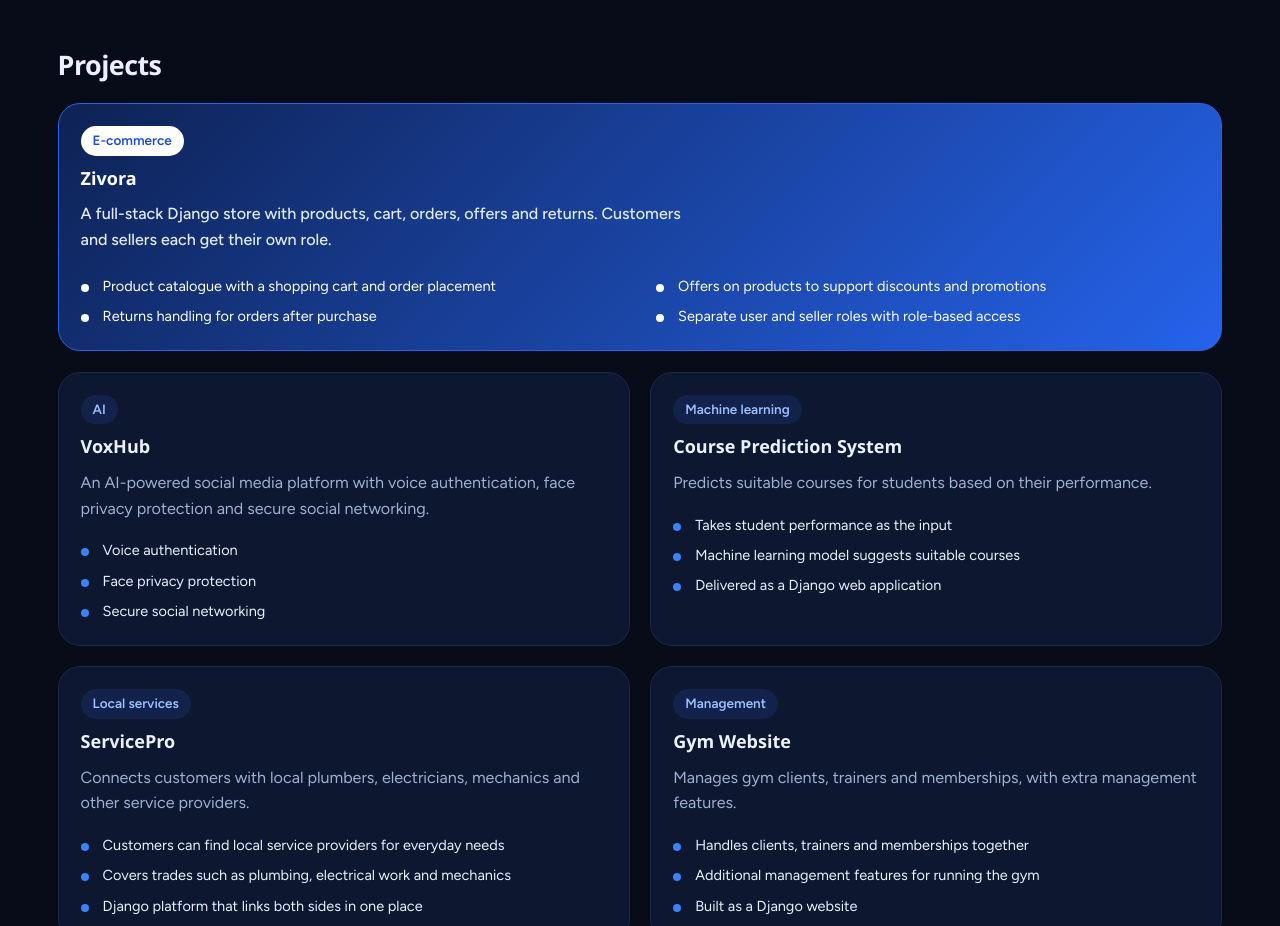
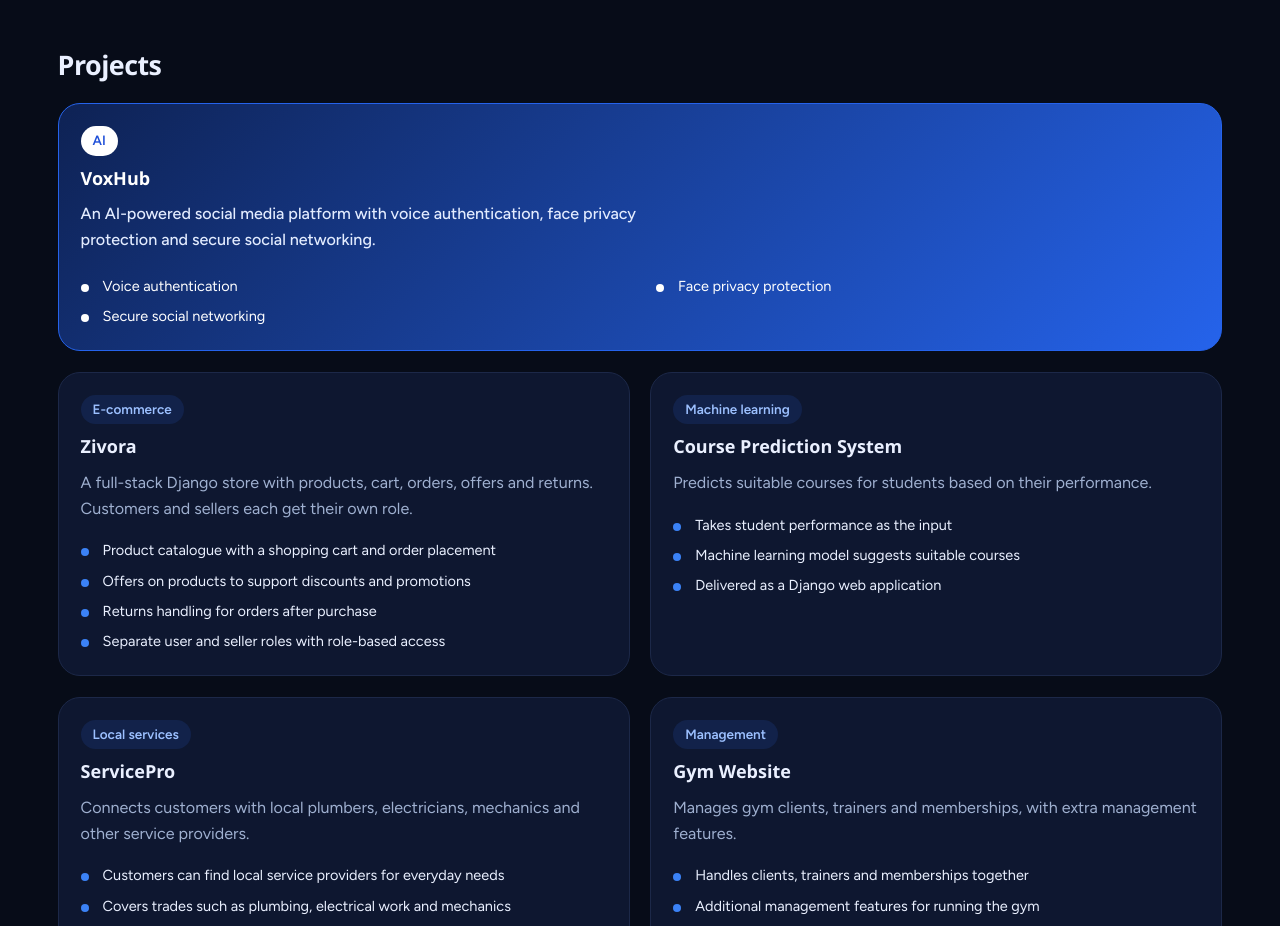
Before and after one commit to rtp84935-hubgit/MY_PORTFOLIO, a plain HTML site: page index.html in a window 1280 px wide. Shown: the part 1260-2186 px from the top of the page. Drawn offline with Linux system fonts and the light colour scheme; a web font is replaced by a local one.

Commit message:
Rearrange project articles in index.html

```diff
--- a/index.html
+++ b/index.html
@@ -186,8 +186,8 @@ section{padding:clamp(44px,4.5vw,80px) 0 0}
   <section id="projects">
     <h2>Projects</h2>
     <div class="projects">
-      <article class="card big"><span class="tag">E-commerce</span><h3>Zivora</h3><p>A full-stack Django store with products, cart, orders, offers and returns. Customers and sellers each get their own role.</p><ul class="pts"><li>Product catalogue with a shopping cart and order placement</li><li>Offers on products to support discounts and promotions</li><li>Returns handling for orders after purchase</li><li>Separate user and seller roles with role-based access</li></ul></article>
-      <article class="card"><span class="tag">AI</span><h3>VoxHub</h3><p>An AI-powered social media platform with voice authentication, face privacy protection and secure social networking.</p><ul class="pts"><li>Voice authentication</li><li>Face privacy protection</li><li>Secure social networking</li></ul></article>
+      <article class="card big"><span class="tag">AI</span><h3>VoxHub</h3><p>An AI-powered social media platform with voice authentication, face privacy protection and secure social networking.</p><ul class="pts"><li>Voice authentication</li><li>Face privacy protection</li><li>Secure social networking</li></ul></article>
+      <article class="card "><span class="tag">E-commerce</span><h3>Zivora</h3><p>A full-stack Django store with products, cart, orders, offers and returns. Customers and sellers each get their own role.</p><ul class="pts"><li>Product catalogue with a shopping cart and order placement</li><li>Offers on products to support discounts and promotions</li><li>Returns handling for orders after purchase</li><li>Separate user and seller roles with role-based access</li></ul></article>
       <article class="card"><span class="tag">Machine learning</span><h3>Course Prediction System</h3><p>Predicts suitable courses for students based on their performance.</p><ul class="pts"><li>Takes student performance as the input</li><li>Machine learning model suggests suitable courses</li><li>Delivered as a Django web application</li></ul></article>
       <article class="card"><span class="tag">Local services</span><h3>ServicePro</h3><p>Connects customers with local plumbers, electricians, mechanics and other service providers.</p><ul class="pts"><li>Customers can find local service providers for everyday needs</li><li>Covers trades such as plumbing, electrical work and mechanics</li><li>Django platform that links both sides in one place</li></ul></article>
       <article class="card"><span class="tag">Management</span><h3>Gym Website</h3><p>Manages gym clients, trainers and memberships, with extra management features.</p><ul class="pts"><li>Handles clients, trainers and memberships together</li><li>Additional management features for running the gym</li><li>Built as a Django website</li></ul></article>
```
